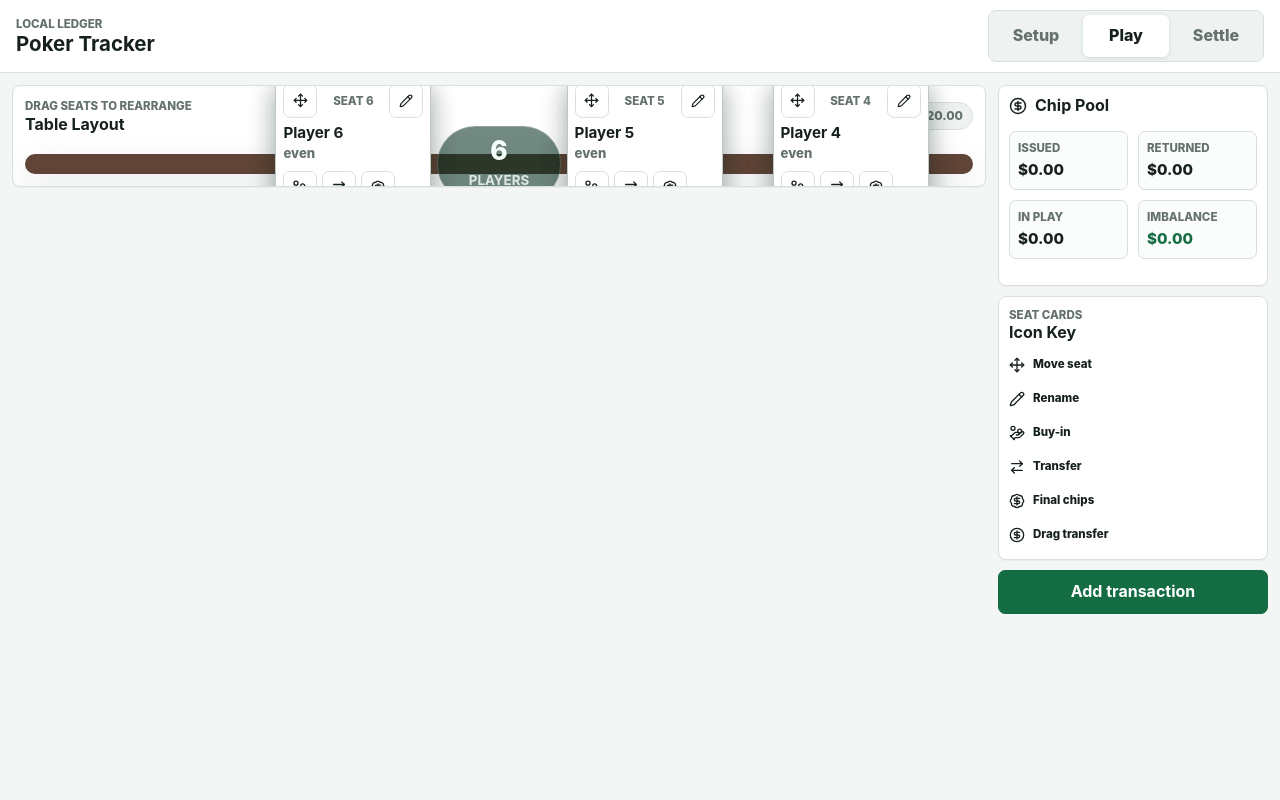
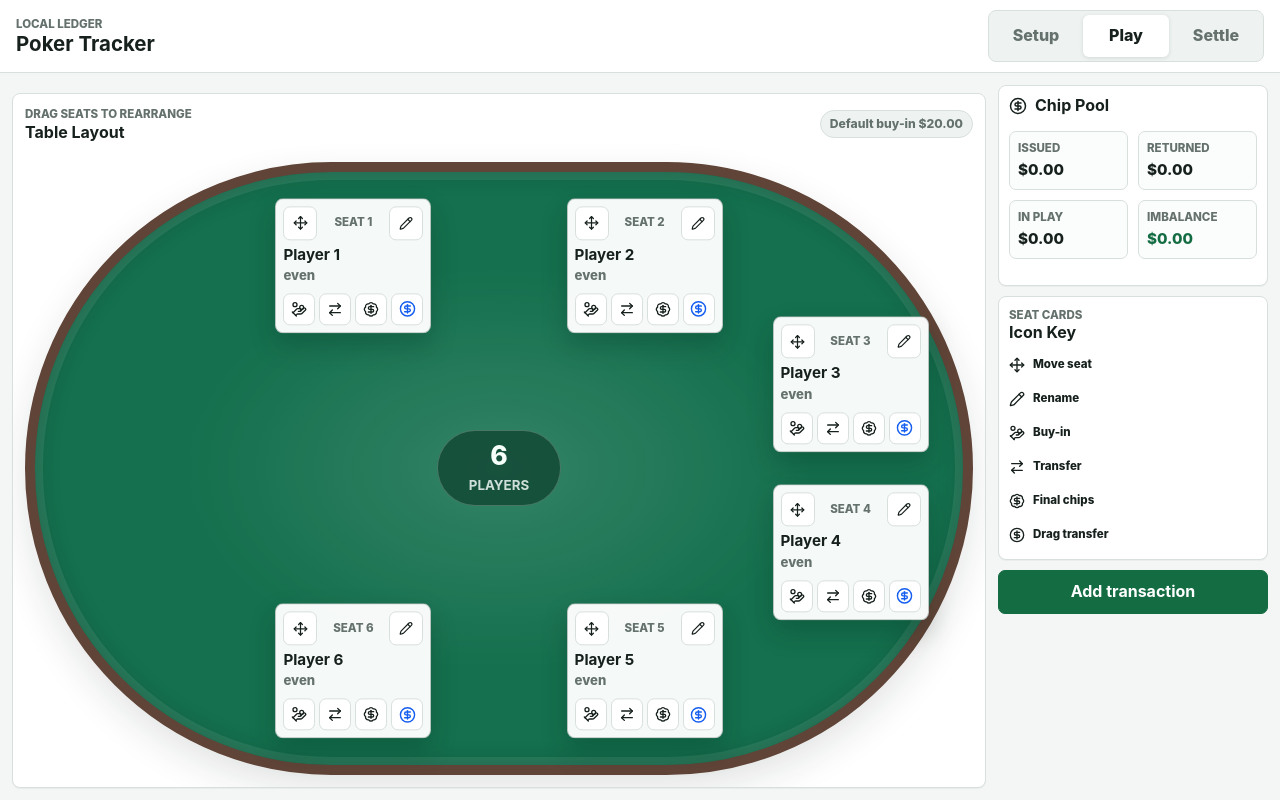
Before and after one commit to coravacav/poker-tracker, a React (Vite) app: page / in a window 1280 px wide. Built offline with nearby package versions, Linux system fonts and the light colour scheme.

Commit message:
Fix collapsed play table layout

```diff
--- a/src/styles/global.css
+++ b/src/styles/global.css
@@ -207,6 +207,14 @@ td {
   grid-template-rows: auto minmax(0, 1fr);
   gap: 8px;
   min-height: 0;
+}
+
+.play-table-area > .notice {
+  grid-row: 1;
+}
+
+.play-table-area > .poker-table-panel {
+  grid-row: 2;
 }
 
 .play-rail {
@@ -529,10 +537,10 @@ label span {
 .seat-actions {
   display: flex;
   align-items: center;
-  gap: 5px;
 }
 
 .seat-topline {
+  gap: 5px;
   justify-content: space-between;
   color: var(--muted);
   font-size: 0.72rem;
@@ -540,11 +548,20 @@ label span {
   text-transform: uppercase;
 }
 
-.seat-topline .icon-button,
-.seat-actions .icon-button {
+.seat-actions {
+  gap: 4px;
+}
+
+.seat-topline .icon-button {
   width: 34px;
   min-width: 34px;
   min-height: 34px;
+}
+
+.seat-actions .icon-button {
+  width: 32px;
+  min-width: 32px;
+  min-height: 32px;
 }
 
 .player-seat h3 {
```
